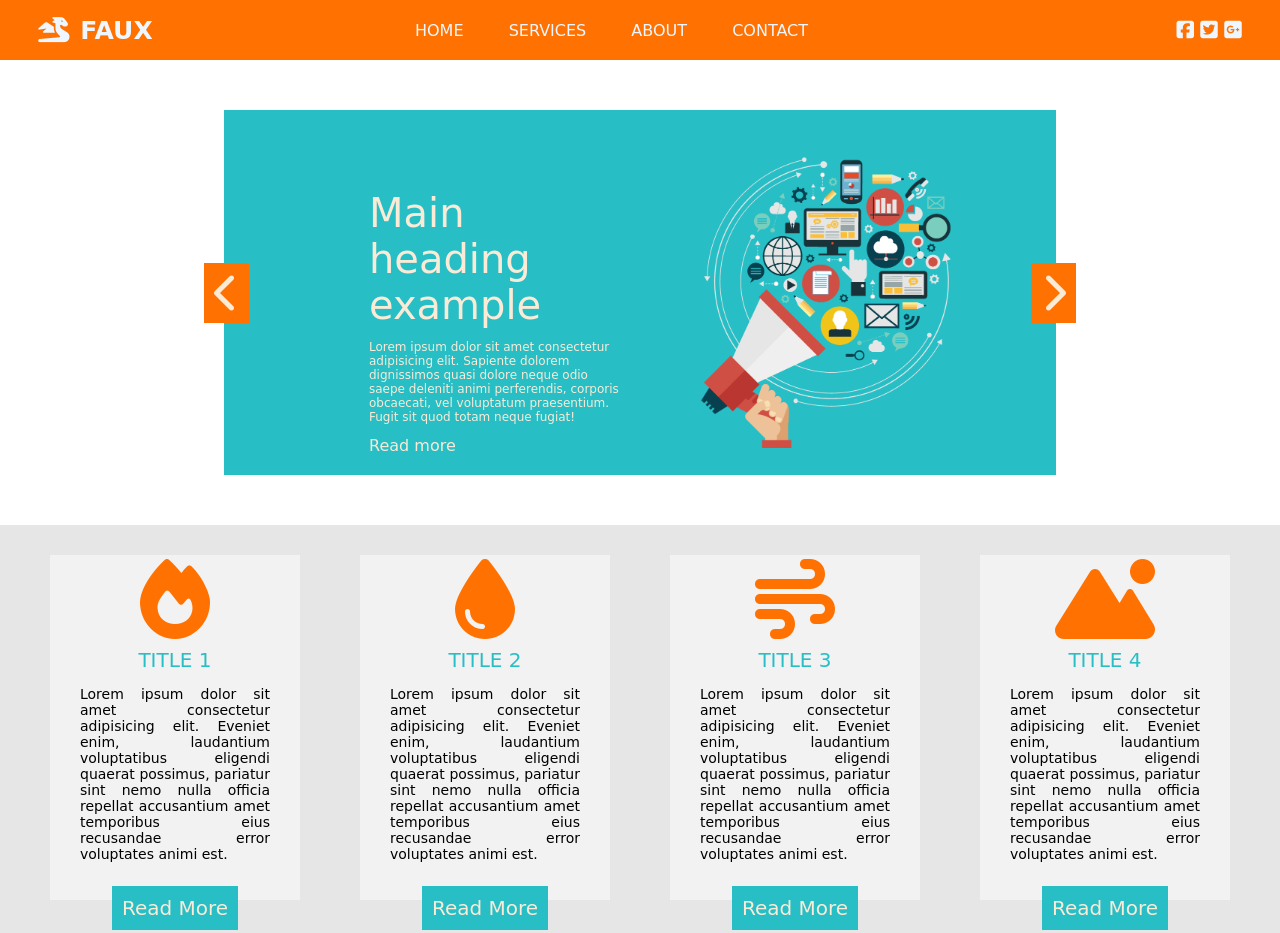
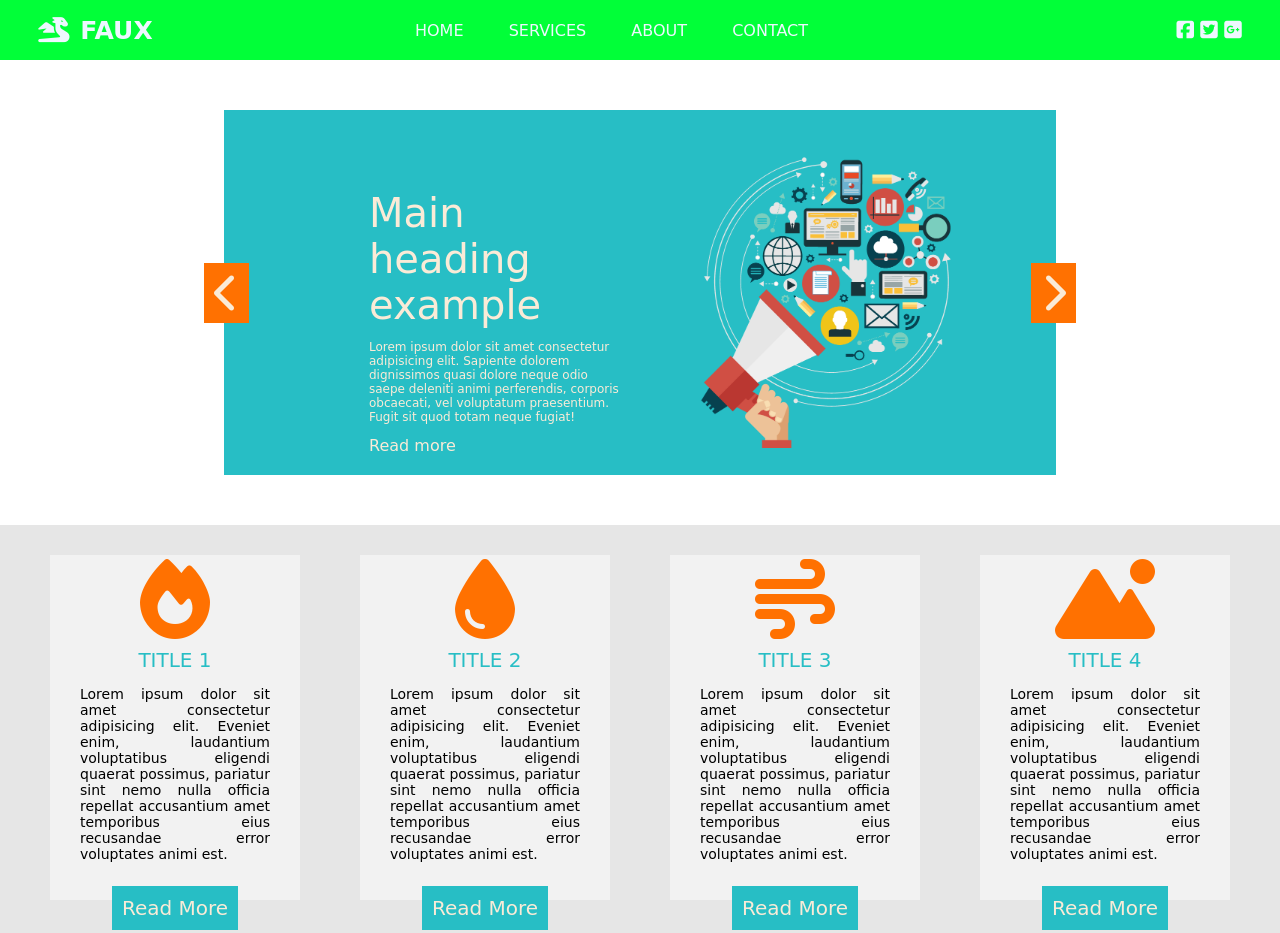
Before and after one commit to Cesavie/faux-website, a plain HTML site: page index.html in a window 1280 px wide. Shown: the top 933 px of the page. Drawn offline with Linux system fonts and the light colour scheme; a web font is replaced by a local one.

Commit message:
color change to yellow green

```diff
--- a/assets/style.css
+++ b/assets/style.css
@@ -8,7 +8,7 @@ body {
 .faux-nav {
     width: auto;
     height: 60px;
-    background-color: #ff7101;
+    background-color: #01ff38;
     display: flex;
     justify-content: space-around;
     align-items: center;
```
